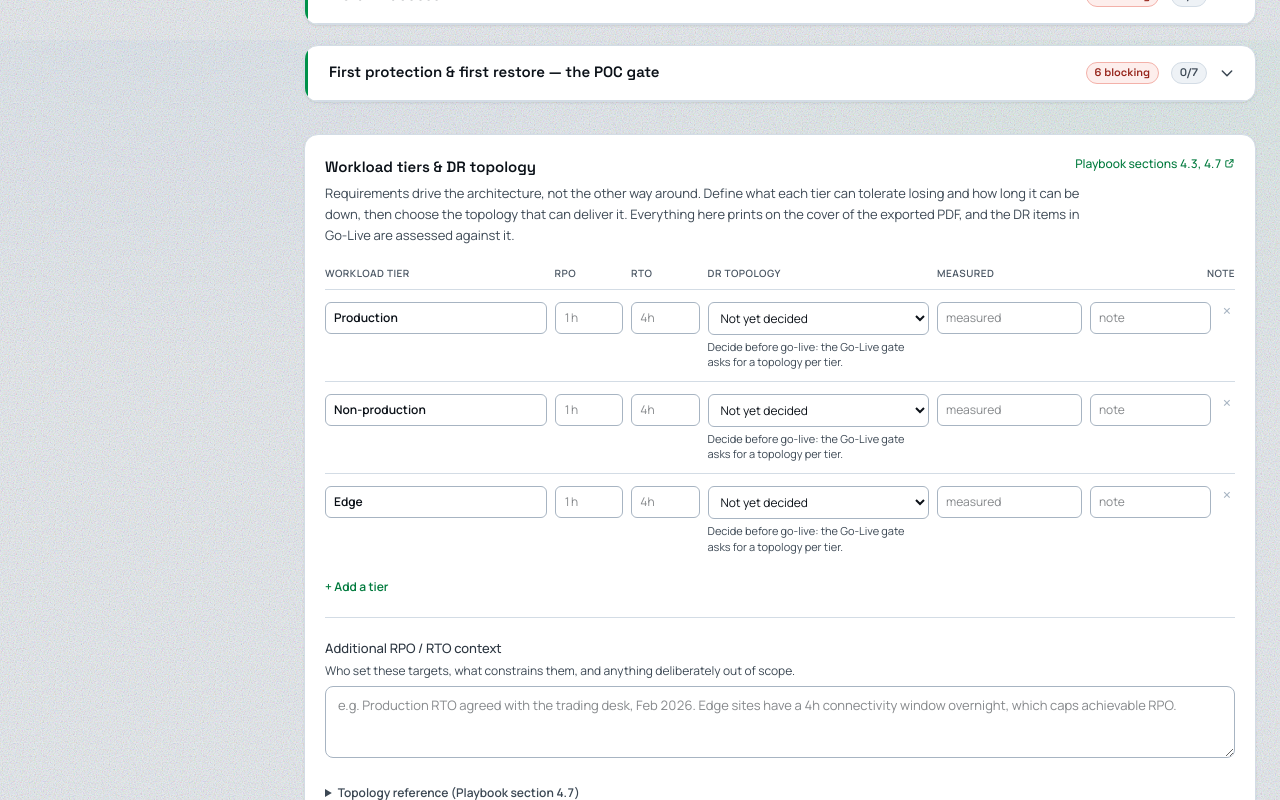
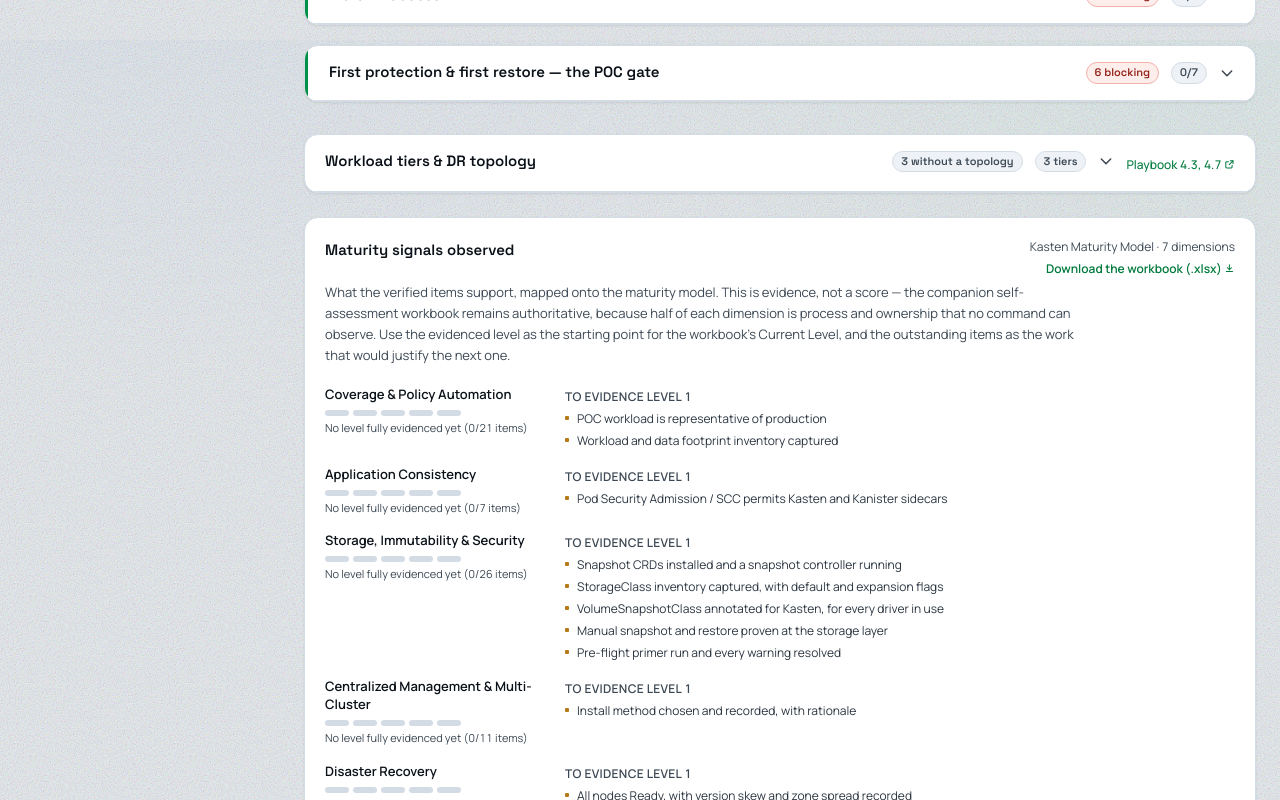
Before and after one commit to jricho/k10-checklist, a Next.js app: page / in a window 1280 px wide. Shown: the part 1560-2360 px from the top of the page. Built offline with nearby package versions, Linux system fonts and the light colour scheme.

Commit message:
Collapse the tiers and DR topology panel by default

```diff
--- a/components/checklist/architecture-panel.tsx
+++ b/components/checklist/architecture-panel.tsx
@@ -1,5 +1,6 @@
 "use client";
 
+import { useState } from "react";
 import {
   TOPOLOGIES,
   TOPOLOGY_ORDER,
@@ -10,6 +11,7 @@
   type WorkloadTier,
 } from "../../lib/architecture";
 import { AlertIcon, CheckIcon, ExternalLinkIcon } from "../ui/icon";
+import { Chip, Panel, PanelHeader } from "../ui/panel";
 
 // Workload tiers and DR topology — Playbook sections 4.3 and 4.7.
 //
@@ -190,19 +192,50 @@
   const hard = warnings.filter(w => w.severity === "warn");
   const soft = warnings.filter(w => w.severity === "info");
 
+  // Collapsed by default, matching the checklist sections. The table is a
+  // six-column form that is revisited occasionally — at the start of a POC, and
+  // again when a drill produces a measured restore time — not something you read
+  // on every visit.
+  //
+  // The header therefore has to answer "is there anything here I need to look
+  // at" while shut: how many tiers are defined, how many still have no topology,
+  // and how many carry an unresolved warning. A collapsed panel that shows only
+  // its title makes the reader open it to find out there was nothing to see.
+  const [open, setOpen] = useState(false);
+  const undecided = tiers.filter(t => t.topology === "undecided").length;
+
   return (
-    <section className="bg-surface rounded-card border border-line shadow-card p-5">
-      <div className="flex items-start justify-between gap-4 mb-1">
-        <h2 className="text-base font-semibold text-ink">Workload tiers &amp; DR topology</h2>
+    <Panel>
+      <PanelHeader
+        title="Workload tiers & DR topology"
+        onClick={() => setOpen(v => !v)}
+        expanded={open}
+        meta={
+          <>
+            {hard.length > 0 && (
+              <Chip tone="warn">
+                {hard.length} {hard.length === 1 ? "conflict" : "conflicts"}
+              </Chip>
+            )}
+            {undecided > 0 && <Chip tone="neutral">{undecided} without a topology</Chip>}
+            <Chip tone={undecided === 0 && hard.length === 0 ? "brand" : "neutral"}>
+              {tiers.length} {tiers.length === 1 ? "tier" : "tiers"}
+            </Chip>
+          </>
+        }
+        action={
           <a
             href="/kasten-resilience-playbook.pdf"
             target="_blank"
             rel="noopener noreferrer"
-          className="text-xs font-medium text-brand-700 hover:underline shrink-0"
+            className="text-xs font-medium text-brand-700 hover:underline"
           >
-          Playbook sections 4.3, 4.7 <ExternalLinkIcon />
+            Playbook 4.3, 4.7 <ExternalLinkIcon />
           </a>
-      </div>
+        }
+      />
+      {!open ? null : (
+        <div className="px-5 py-4">
       <p className="text-[13px] text-ink-muted mb-5 max-w-3xl leading-relaxed">
         Requirements drive the architecture, not the other way around. Define what each tier can tolerate losing and how
         long it can be down, then choose the topology that can deliver it. Everything here prints on the cover of the
@@ -300,6 +333,8 @@
           </p>
         </div>
       </details>
-    </section>
+        </div>
+      )}
+    </Panel>
   );
 }
```
Lines whose indentation alone changed are shown as unchanged.
